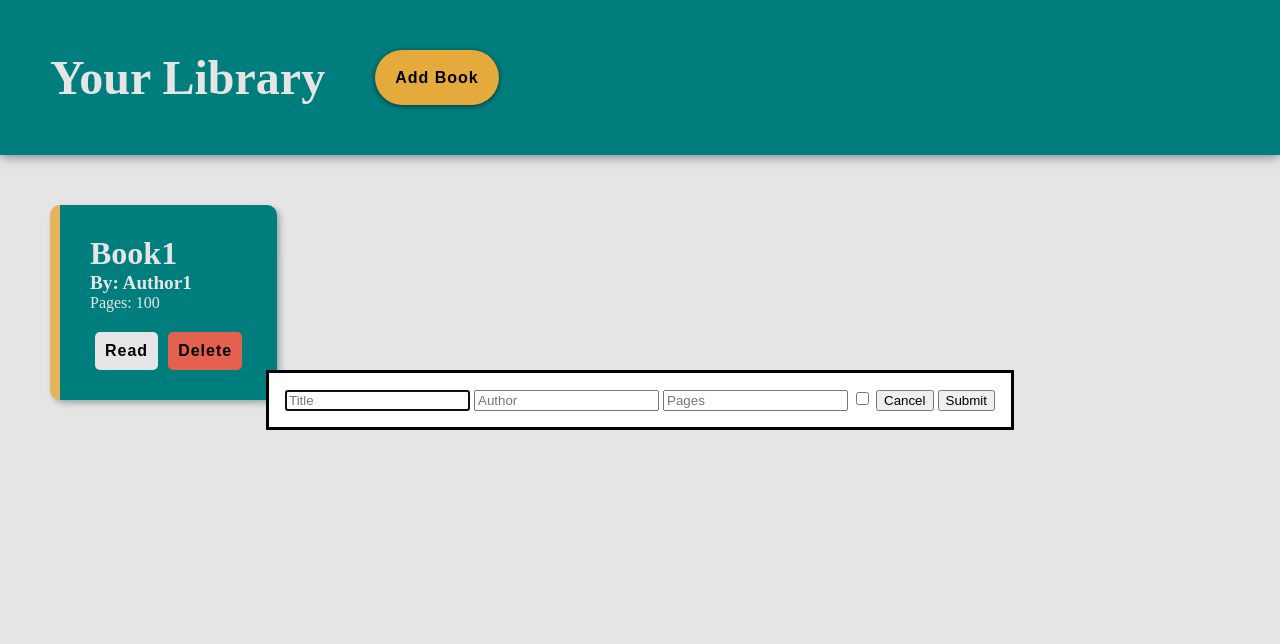
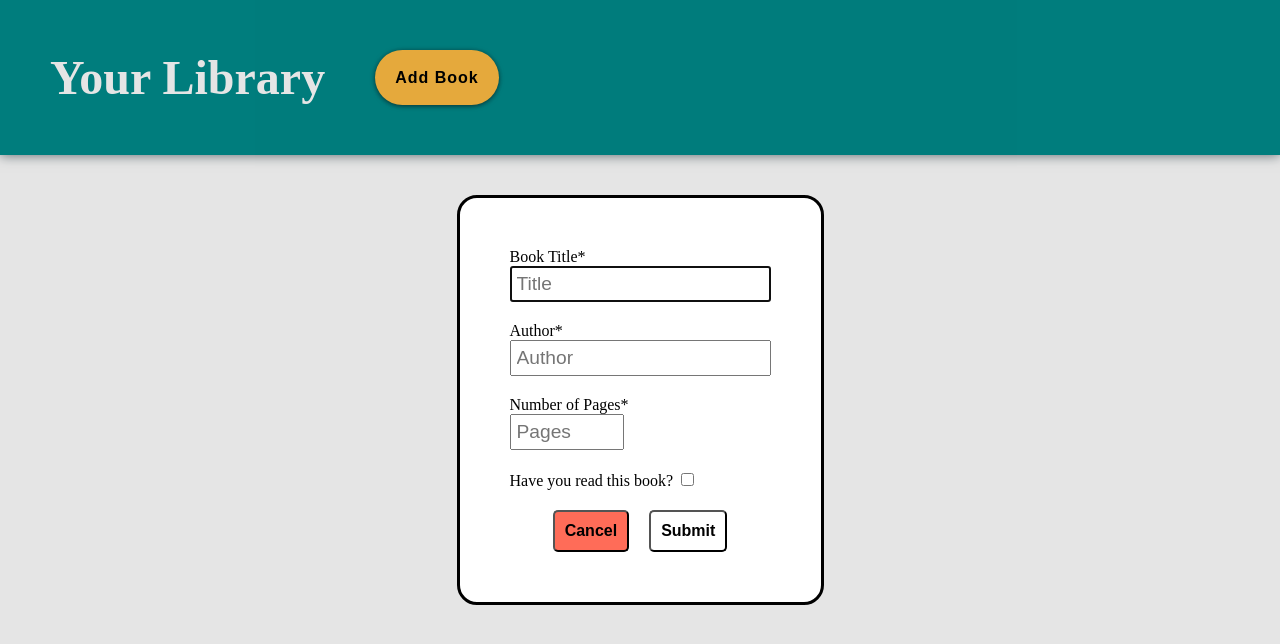
Before and after one commit to quaminh/odin-library, a plain HTML site: page index.html in a window 1280 px wide. Both pictures are taken after a click on the button "Add Book". Drawn offline with Linux system fonts and the light colour scheme.

Commit message:
Style form and add proper validity

```diff
--- a/index.html
+++ b/index.html
@@ -14,12 +14,26 @@
     <div class="book-container"></div>
     <dialog id="new-book-modal">
         <form>
+            <div class="input-box">
+                <label for="title">Book Title*</label>
                 <input id="title" type="text" name="title" placeholder="Title" required>
+            </div>
+            <div class="input-box">
+                <label for="author">Author*</label>
                 <input id="author" type="text" name="author" placeholder="Author" required>
+            </div>
+            <div class="input-box">
+                <label for="pages">Number of Pages*</label>
                 <input id="pages" type="number" name="pages" placeholder="Pages" min="1" required>
+            </div>
+            <div>
+                <label for="read">Have you read this book?</label>
                 <input id="read" type="checkbox" name="read" value="read">
+            </div>
+            <div class="buttons">
                 <button id="cancel-btn" formmethod="dialog" formnovalidate>Cancel</button>
                 <button id="submit-btn">Submit</button>
+            </div>
         </form>
     </dialog>
 </body>
--- a/script.js
+++ b/script.js
@@ -8,7 +8,7 @@ const readInput = document.querySelector("#read");
 const cancelButton = document.querySelector("#cancel-btn");
 const submitButton = document.querySelector("#submit-btn");
 
-const library = [new Book("Book1", "Author1", 100)];
+const library = [];
 
 function Book(title, author, pages, read=false) {
     this.title = title;
@@ -72,7 +72,7 @@ newBookButton.addEventListener("click", (event) => {
 
 submitButton.addEventListener("click", (event) => {
     event.preventDefault();
-    document.querySelector("form").checkValidity();
+    if (document.querySelector("form").checkValidity()) {
         const title = titleInput.value;
         const author = authorInput.value;
         const pages = pagesInput.value;
@@ -80,6 +80,10 @@ submitButton.addEventListener("click", (event) => {
         addBookToLibrary(title, author, pages, read);
         resetInputs();
         newBookModal.close();
+    }
+    else {
+        alert("Please fill all the required inputs");
+    }
 });
 
 bookContainer.addEventListener("click", (event) => {
--- a/styles.css
+++ b/styles.css
@@ -28,6 +28,59 @@ body, h1, h2, h3, p {
 }
 #new-book-btn:hover {
     background-color: rgb(255, 202, 105);
+}
+
+dialog {
+    border-radius: 20px;
+    padding: 50px;
+}
+
+form {
+    display: flex;
+    flex-direction: column;
+    gap: 20px;
+}
+
+form input {
+    padding: 5px;
+    font-size: 1.2rem;
+}
+
+form .buttons {
+    display: flex;
+    justify-content: center;
+    gap: 20px;
+}
+
+form button {
+    font-size: 1rem;
+    font-weight: bold;
+    padding: 10px;
+    border-radius: 5px;
+    cursor: pointer;
+}
+
+#cancel-btn {
+    background-color: rgb(255, 108, 88);
+}
+#cancel-btn:hover {
+    background-color: rgb(255, 81, 58)
+}
+
+#submit-btn {
+    background-color: white;
+}
+#submit-btn:hover {
+    background-color: rgb(222, 251, 255);
+}
+
+#pages {
+    width: 100px;
+}
+
+.input-box {
+    display: flex;
+    flex-direction: column;
 }
 
 .book-container {
```
Lines whose indentation alone changed are shown as unchanged.
